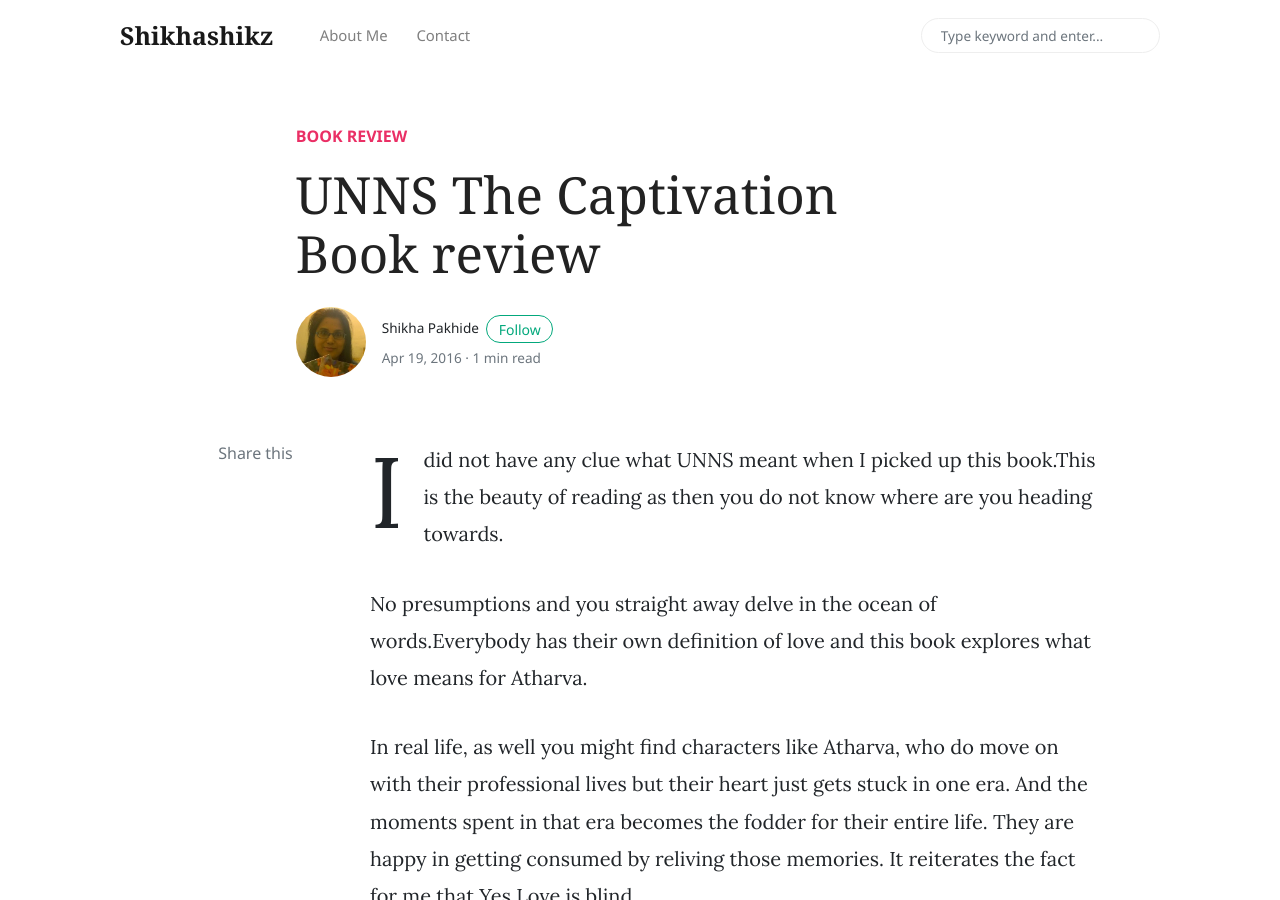
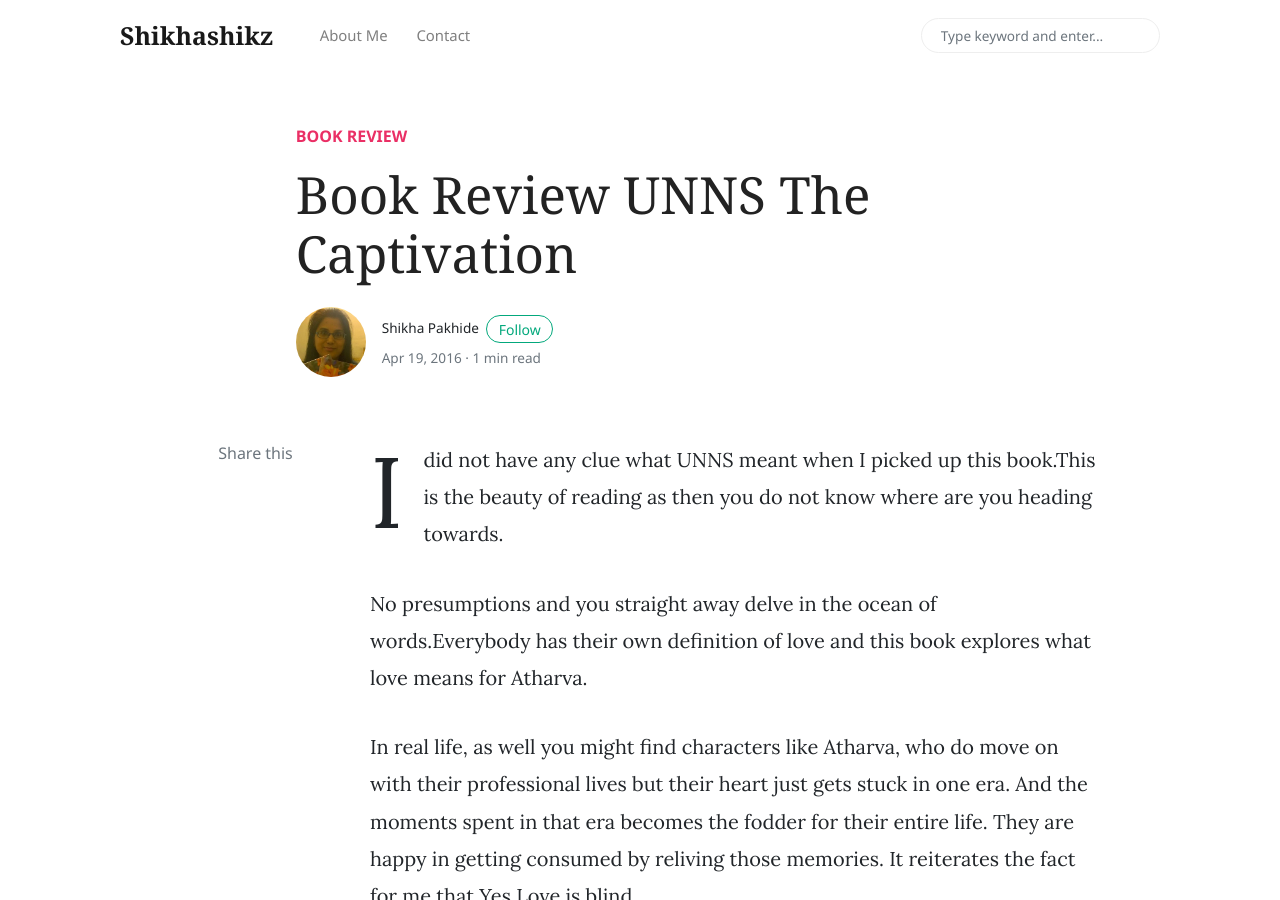
Before and after one commit to shikhashikz/shikhashikz.github.io, a Jekyll site: the page built from _posts/2016-04-19-unns.md, in a window 1280 px wide and 900 px high. Built offline with Jekyll 4.4.1, drawn with Linux system fonts in a browser that asks for light colours; nearby versions of some CDN libraries; comment, search, counter and statistics services are not loaded.

Commit message:
Update 2016-04-19-unns.md

```diff
--- a/_posts/2016-04-19-unns.md
+++ b/_posts/2016-04-19-unns.md
@@ -1,6 +1,6 @@
 ---
 layout: post
-title: UNNS The Captivation Book review
+title: Book Review UNNS The Captivation
 category: [Book Review]
 keywords: unns bookreview sapan
 summary: Book Review of UNNS
```
